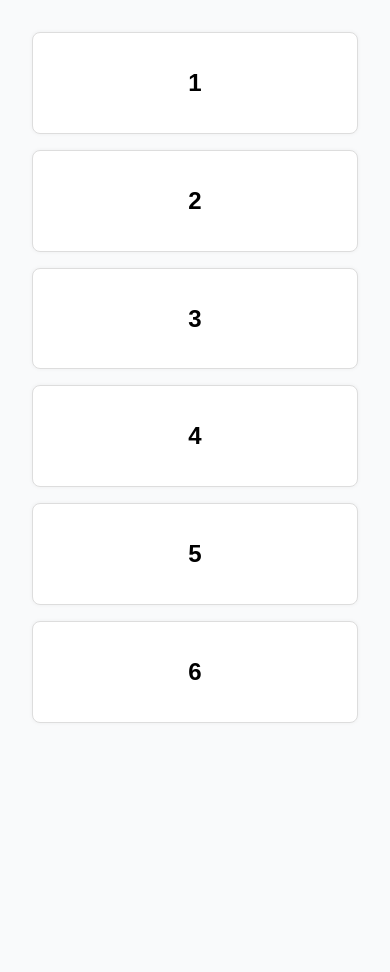
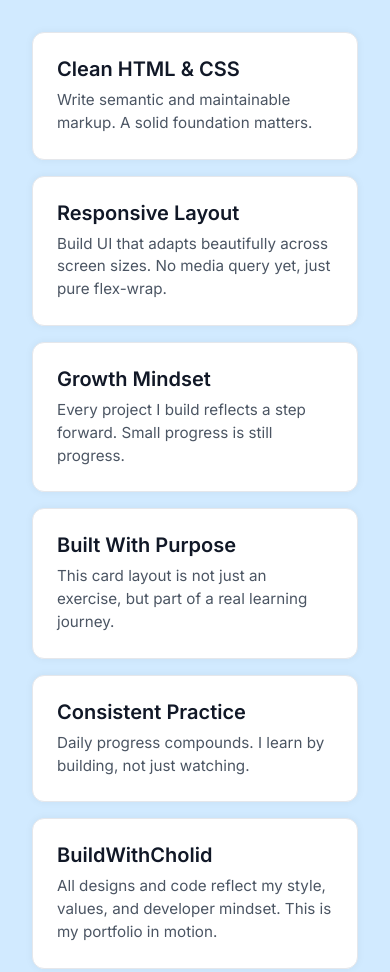
Before and after one commit to cholidmawardi/frontend-learning-journey, a plain HTML site: page 02-flexbox/04-flex-wrap/index.html in a window 390 px wide. Before the commit the page ends 844 px from the top, so only its background shows below. Drawn offline with Linux system fonts and the light colour scheme.

Commit message:
feat: add responsive flex-wrap layout with branded content

```diff
--- a/02-flexbox/04-flex-wrap/index.html
+++ b/02-flexbox/04-flex-wrap/index.html
@@ -1,19 +1,37 @@
 <!DOCTYPE html>
 <html lang="en">
 <head>
-  <meta charset="UTF-8" />
-  <meta name="viewport" content="width=device-width, initial-scale=1.0"/>
-  <title>Feature Showcase</title>
+  <meta charset="UTF-8">
+  <meta name="viewport" content="width=device-width, initial-scale=1.0">
+  <title>BuildWithCholid – Feature Cards</title>
   <link rel="stylesheet" href="style.css" />
 </head>
 <body>
   <section class="features">
-    <div class="feature-card"><h2>1</h2></div>
-    <div class="feature-card"><h2>2</h2></div>
-    <div class="feature-card"><h2>3</h2></div>
-    <div class="feature-card"><h2>4</h2></div>
-    <div class="feature-card"><h2>5</h2></div>
-    <div class="feature-card"><h2>6</h2></div>
+    <div class="feature-card">
+      <h2>Clean HTML & CSS</h2>
+      <p>Write semantic and maintainable markup. A solid foundation matters.</p>
+    </div>
+    <div class="feature-card">
+      <h2>Responsive Layout</h2>
+      <p>Build UI that adapts beautifully across screen sizes. No media query yet, just pure flex-wrap.</p>
+    </div>
+    <div class="feature-card">
+      <h2>Growth Mindset</h2>
+      <p>Every project I build reflects a step forward. Small progress is still progress.</p>
+    </div>
+    <div class="feature-card">
+      <h2>Built With Purpose</h2>
+      <p>This card layout is not just an exercise, but part of a real learning journey.</p>
+    </div>
+    <div class="feature-card">
+      <h2>Consistent Practice</h2>
+      <p>Daily progress compounds. I learn by building, not just watching.</p>
+    </div>
+    <div class="feature-card">
+      <h2>BuildWithCholid</h2>
+      <p>All designs and code reflect my style, values, and developer mindset. This is my portfolio in motion.</p>
+    </div>
   </section>
 </body>
 </html>
--- a/02-flexbox/04-flex-wrap/style.css
+++ b/02-flexbox/04-flex-wrap/style.css
@@ -1,32 +1,48 @@
+@import url('https://fonts.googleapis.com/css2?family=Inter:wght@400;600&display=swap');
+
 * {
   box-sizing: border-box;
+  margin: 0;
+  padding: 0;
 }
 
 body {
-  font-family: sans-serif;
-  margin: 0;
+  font-family: 'Inter', sans-serif;
+  background-color: #d1eaff;
+  color: #333;
   padding: 2rem;
-  background-color: #f9fafb;
 }
 
 .features {
   display: flex;
   flex-wrap: wrap;
   gap: 16px;
-  max-width: 900px;
+  max-width: 1000px;
   margin: 0 auto;
-  justify-content: center;
 }
 
 .feature-card {
   flex: 1 1 250px;
-  background-color: white;
-  border: 1px solid #ddd;
-  border-radius: 8px;
-  padding: 1rem;
-  box-shadow: 0 0 4px rgba(0,0,0,0.05);
+  background-color: #ffffff;
+  padding: 1.5rem;
+  border-radius: 12px;
+  box-shadow: 0 0 8px rgba(0,0,0,0.05);
+  transition: transform 0.2s ease;
+  border: 1px solid #e5e7eb;
 }
 
 .feature-card h2 {
-    text-align: center;
+  font-size: 1.25rem;
+  margin-bottom: 0.5rem;
+  color: #111827;
 }
+
+.feature-card p {
+  font-size: 0.95rem;
+  line-height: 1.5;
+  color: #4b5563;
+}
+
+.feature-card:hover {
+  transform: translateY(-4px);
+}
```
Also changed, not shown: 1 other file.
